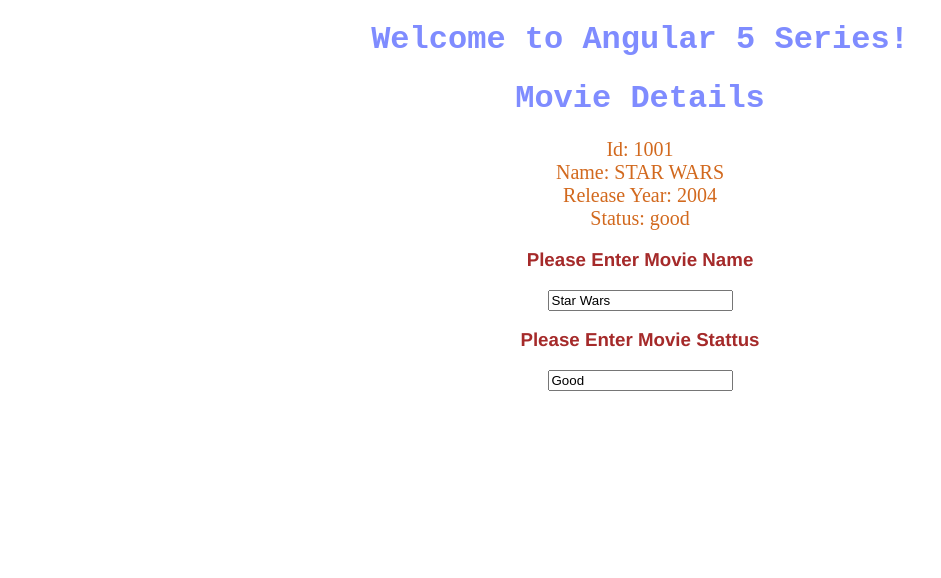
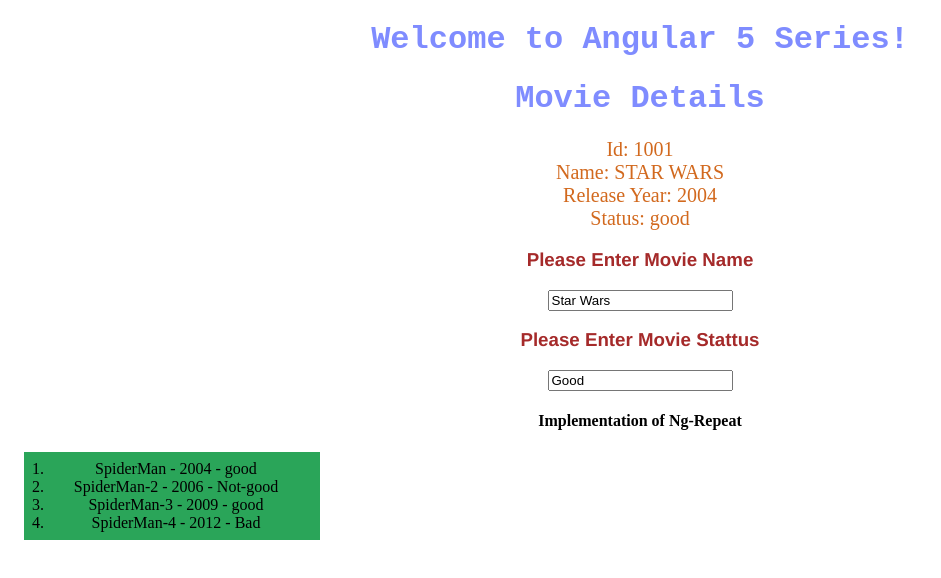
Before and after one commit to aniketbumbc/Angular-5-Start-up, an Angular app: page / in a window 1280 px wide. Shown: the top 578 px of the page, without its empty margins (0-941 px from the left). Built offline with nearby package versions, Linux system fonts and the light colour scheme.

Commit message:
NG-For added

```diff
--- /dev/null
+++ b/src/app/New-Movie.ts
@@ -0,0 +1,27 @@
+import { Movie } from '../app/models/movies';
+export var newMovies: Movie[] = [
+    {
+        id: 1,
+        name: "SpiderMan",
+        releaseYear: 2004,
+        status: "good"
+    },
+    {
+        id: 2,
+        name: "SpiderMan-2",
+        releaseYear: 2006,
+        status: "Not-good"
+    },
+    {
+        id: 3,
+        name: "SpiderMan-3",
+        releaseYear: 2009,
+        status: "good"
+    },
+    {
+        id: 4,
+        name: "SpiderMan-4",
+        releaseYear: 2012,
+        status: "Bad"
+    },
+];
--- a/src/app/movies/movies.component.css
+++ b/src/app/movies/movies.component.css
@@ -3,3 +3,18 @@
 font-family: 'Times New Roman', Times, serif;
 font-size: 20px;
 }
+
+.newMovies {
+background: rgb(42, 165, 89);
+padding: 0.5em 1em 0.5em 1.5em;
+margin: 1em;
+max-width: 16em;
+}
+.newMovies.movieItem{
+font-size: 0.87em;
+font-family:Georgia;
+background: rgb(55, 2, 179);
+padding: 0.3em;
+margin: 0.2em;
+text-align:left;
+}
--- a/src/app/movies/movies.component.html
+++ b/src/app/movies/movies.component.html
@@ -16,3 +16,10 @@
 
 <h3> Please Enter Movie Name </h3>  <input type="text" placeholder="Movie Name" [ngModel]="movie.name">
 <h3> Please Enter Movie Stattus </h3>  <input type="text" placeholder="Movie status" [(ngModel)]="movie.status">
+
+<h4>Implementation of Ng-Repeat</h4>
+<ol class="newMovies">
+<li class="movieItem" *ngFor= "let movie of  newmovies">
+{{movie.name}} - {{movie.releaseYear}} - {{movie.status}}
+</li>
+</ol>
--- a/src/app/movies/movies.component.ts
+++ b/src/app/movies/movies.component.ts
@@ -1,6 +1,6 @@
 import { Component, OnInit } from '@angular/core';
 import { Movie } from '../models/movies';
-
+import { newMovies } from '../New-Movie';
 @Component({
   selector: 'app-movies',
   templateUrl: './movies.component.html',
@@ -13,6 +13,7 @@
     releaseYear: 2004,
     status: 'Good'
   }
+  newmovies=newMovies;
   constructor() { }
 
   ngOnInit() {
```
